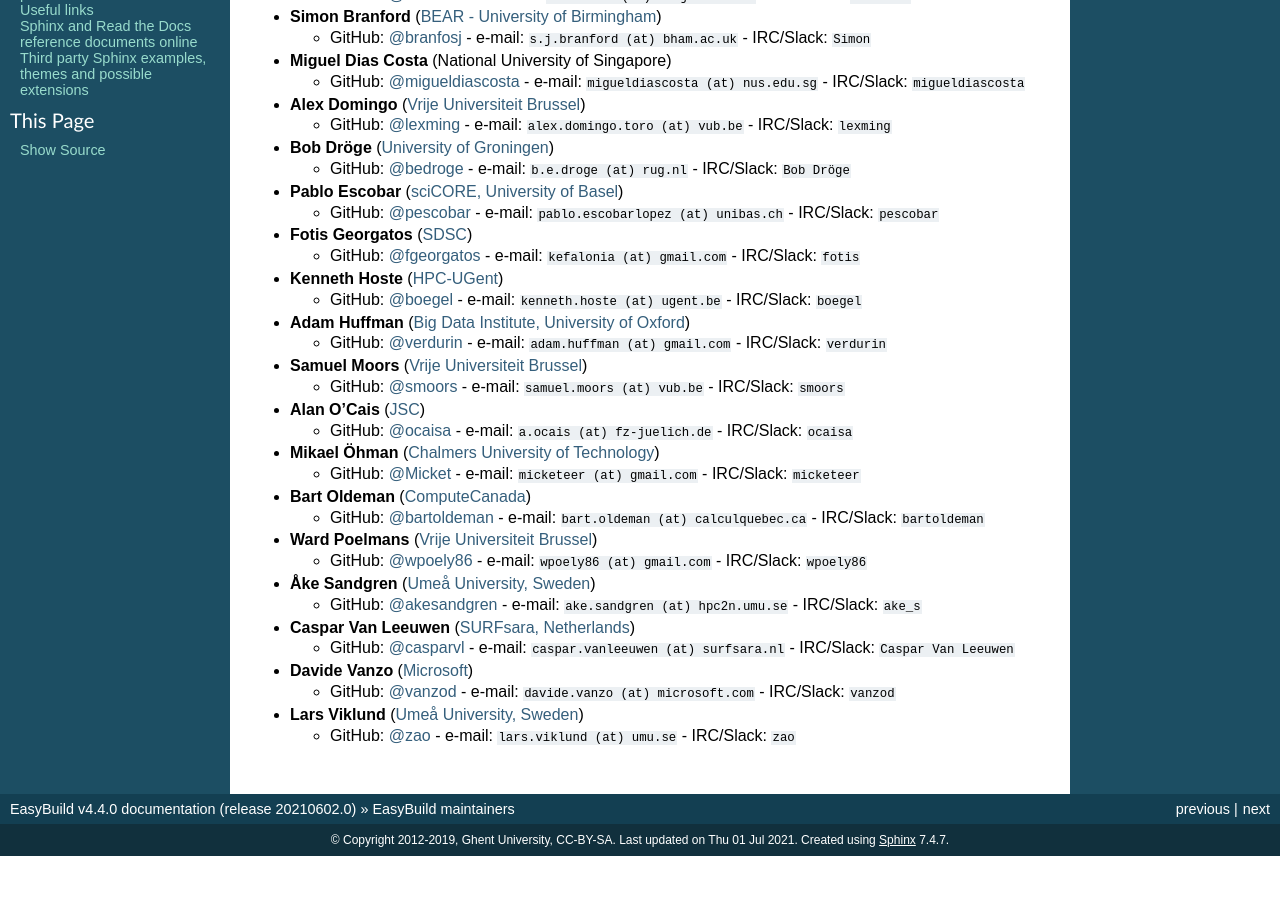
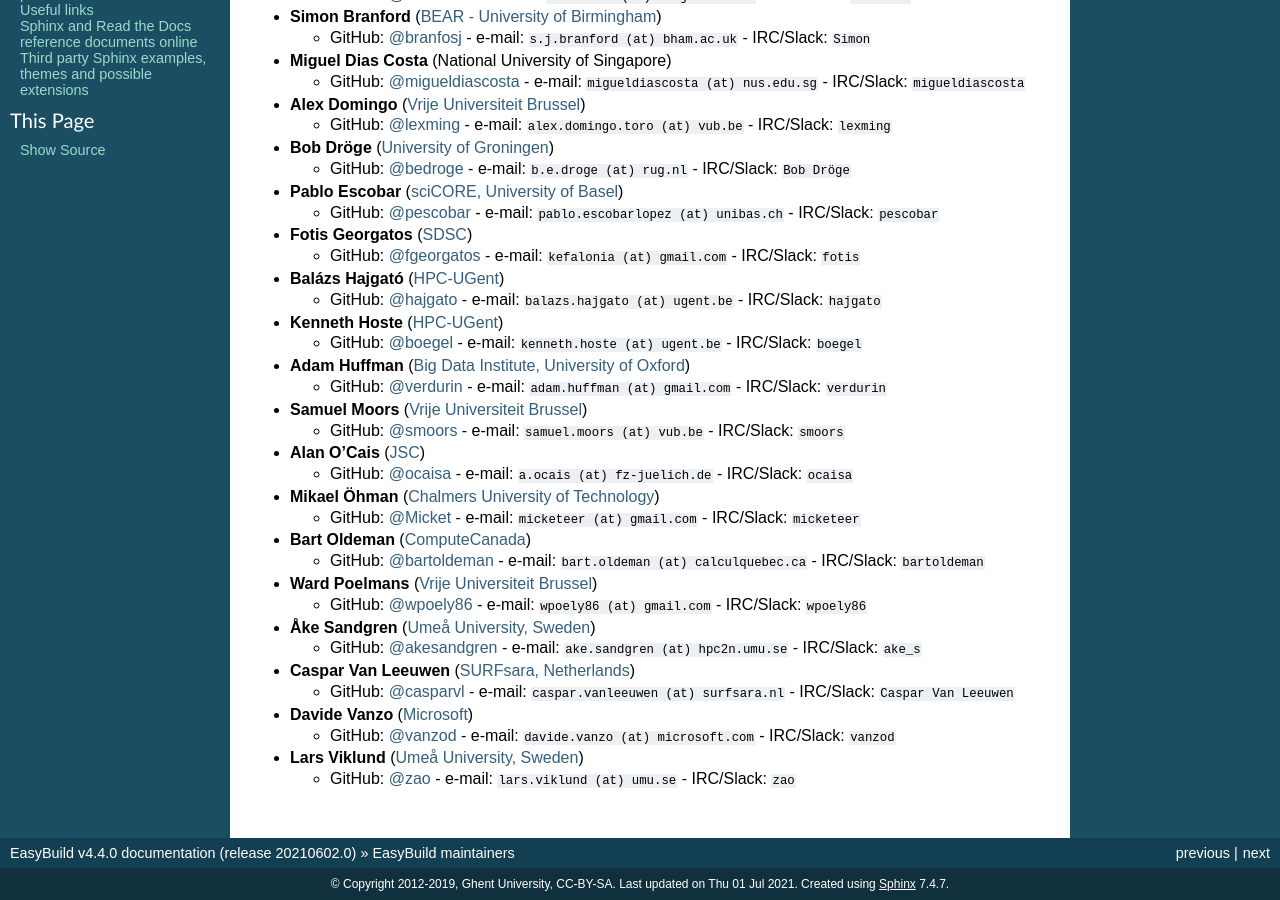
Before and after one commit to easybuilders/easybuild, a Sphinx documentation site: the page built from docs/Maintainers.rst, in a window 1280 px wide and 900 px high, scrolled down 1269 px. Built offline with Sphinx 7.4.7, drawn with Linux system fonts in a browser that asks for light colours; pages that are not in the unit, such as notebooks, are missing from menus; before the commit the page ends 2125 px from its top, so only the background shows below that.

Commit message:
add @hajgato to list of EasyBuild maintainers

```diff
--- a/docs/Maintainers.rst
+++ b/docs/Maintainers.rst
@@ -99,6 +99,10 @@
 
   * GitHub: `@fgeorgatos <https://github.com/fgeorgatos>`_ - e-mail: ``kefalonia (at) gmail.com`` - IRC/Slack: ``fotis``
 
+* **Balázs Hajgató** (`HPC-UGent <http://www.ugent.be/hpc/en>`_)
+
+  * GitHub: `@hajgato <https://github.com/hajgato>`_ - e-mail: ``balazs.hajgato (at) ugent.be`` - IRC/Slack: ``hajgato``
+
 * **Kenneth Hoste** (`HPC-UGent <http://www.ugent.be/hpc/en>`_)
 
   * GitHub: `@boegel <https://github.com/boegel>`_ - e-mail: ``kenneth.hoste (at) ugent.be`` - IRC/Slack: ``boegel``
```
